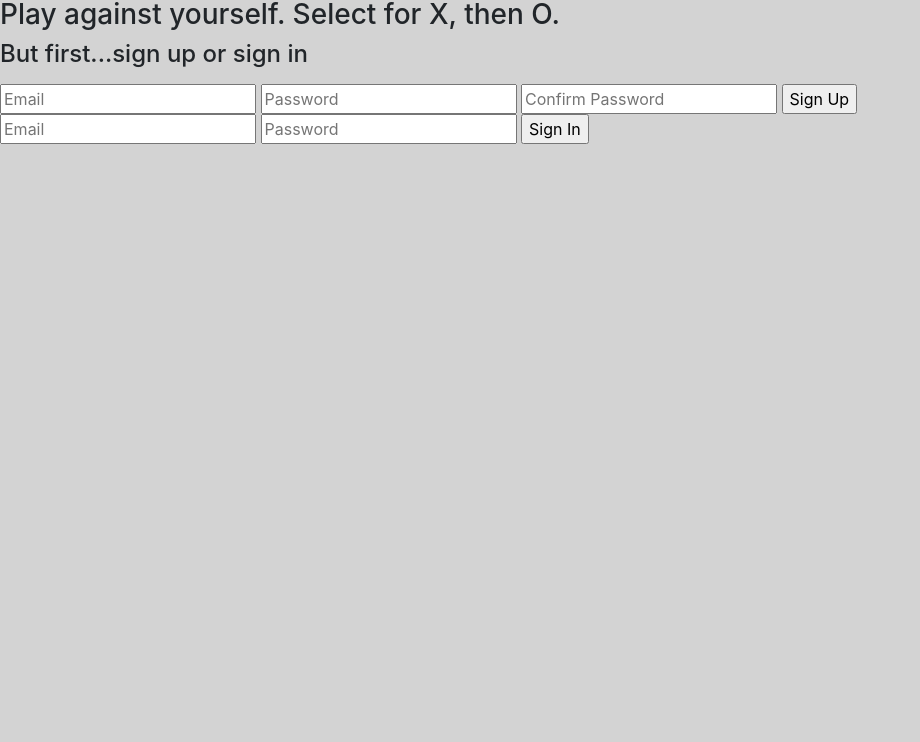
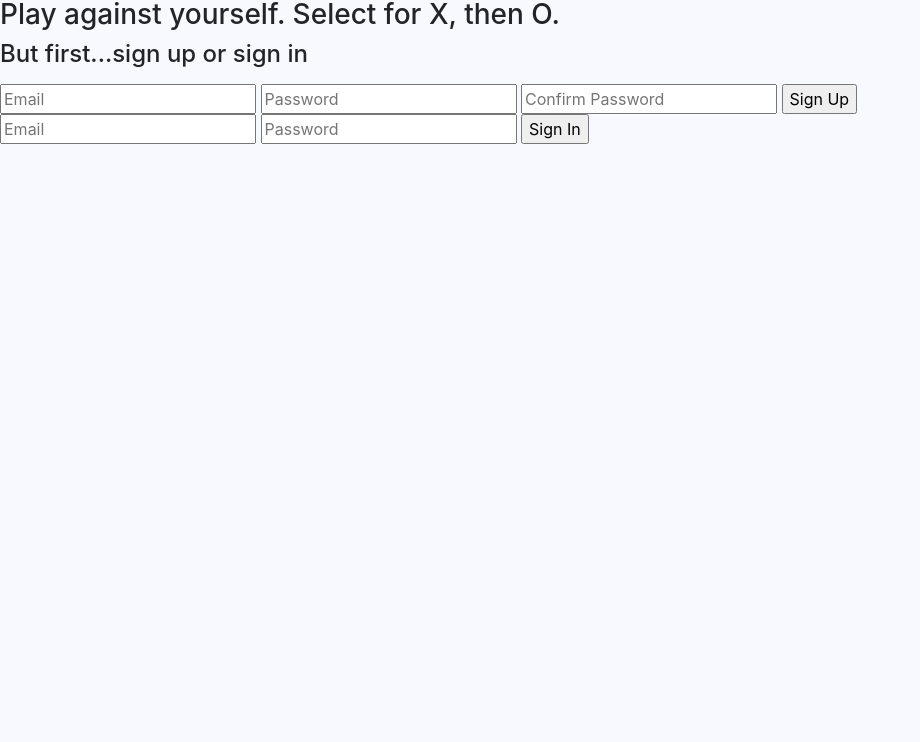
Before and after one commit to gdASAP/TicTacToe-Client, a website built with webpack: page index.html in a window 1280 px wide. Shown: the part 58-800 px from the top of the page, without its empty margins (0-920 px from the left). Built offline with nearby package versions, Linux system fonts and the light colour scheme.

Commit message:
Update background color

```diff
--- a/assets/styles/index.scss
+++ b/assets/styles/index.scss
@@ -3,7 +3,7 @@
 @import '~bootstrap/scss/bootstrap';
 
 body {
-  background-color: #D3D3D3;
+  background-color: #f8f8ff;
 }
 
 .container {
```
